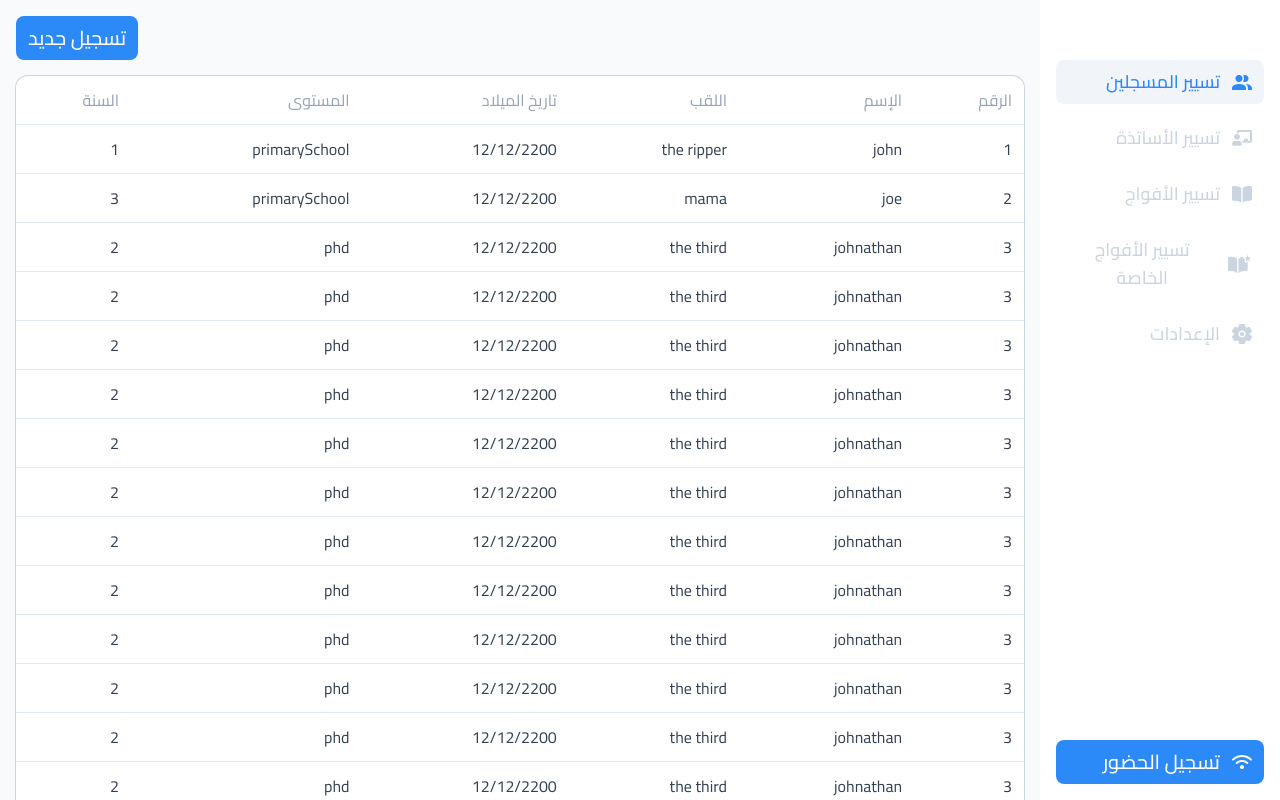
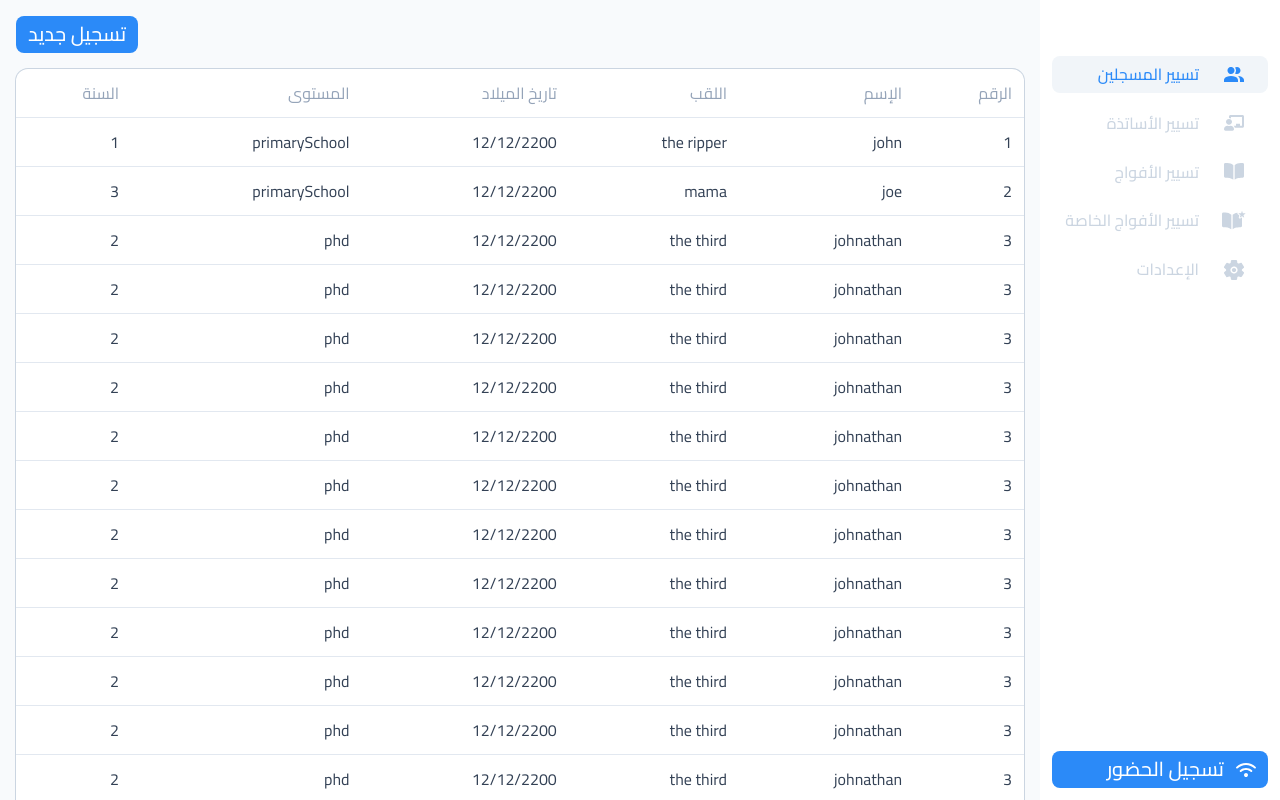
Before and after one commit to icenspln/dashboard-front, a React (Vite) app: page / in a window 1280 px wide. Shown: the top 800 px of the page. Built offline with nearby package versions, Linux system fonts and the light colour scheme.

Commit message:
button width fix

```diff
--- a/src/components/ButtonPrimary.tsx
+++ b/src/components/ButtonPrimary.tsx
@@ -30,8 +30,10 @@ export default function ButtonPrimary({
         "bg-white transition hover:bg-light border border-solid border-light text-blueDark font-medium flex flex-row items-center rounded-lg gap-3 px-3 py-2"
       }
     >
-      {children}
-      <h2 className="text-xl text-blueDark">{text}</h2>
+      <div className="flex items-center justify-center min-w-3 ">
+        {children}
+      </div>
+      <h2 className="text-blueDark">{text}</h2>
     </button>
   );
 }
--- a/src/components/ButtonSecondary.tsx
+++ b/src/components/ButtonSecondary.tsx
@@ -13,37 +13,15 @@ export default function ButtonSecondary({
   isActive,
 }: ButtonSecondaryType) {
   function returnStyles(isActive: boolean) {
-    return `nav--button min-w-[183px] w-full ${isActive ? "bg-grayBlue text-blue" : "bg-white hover:bg-light   text-disabledGray hover:text-darkGray"} font-medium flex flex-row items-center rounded-lg gap-3 px-3 py-2`;
+    return `nav--button min-w-[183px] w-full ${isActive ? "bg-grayBlue text-blue" : "bg-white hover:bg-light   text-disabledGray hover:text-darkGray"} font-medium flex flex-row items-center justify-start rounded-lg gap-3 px-3 py-2`;
   }
 
-  // switch (state) {
-  //   case "active":
   return (
-    <button
-      className={returnStyles(isActive)}
-      // className={
-      //   "bg-grayBlue min-w-[183px]  w-full  font-medium flex flex-row items-center rounded-lg gap-3 px-3 py-2"
-      // }
-    >
-      {children}
-      <h2 className="text-lg text-inherit">{text}</h2>
+    <button className={returnStyles(isActive)}>
+      <div className="flex items-center justify-center min-w-3 basis-1/4">
+        {children}
+      </div>
+      <h2 className="text-inherit basis-3/4 text-start">{text}</h2>
     </button>
   );
-  //     break;
-  //   case "clear":
-  //     return (
-  //       <button
-  //         id="nav--button"
-  //         className={
-  //           "bg-white hover:bg-light  transition text-disabledGray hover:text-darkGray min-w-[183px] w-full  font-medium flex flex-row items-center rounded-lg gap-3 px-3 py-2"
-  //         }
-  //       >
-  //         {children}
-  //         <h2 className="text-lg transition text-inherit hover:text-inherit">
-  //           {text}
-  //         </h2>
-  //       </button>
-  //     );
-  //     break;
-  // }
 }
--- a/src/index.css
+++ b/src/index.css
@@ -1,10 +1,8 @@
-
-@import url('https://fonts.googleapis.com/css2?family=Cairo:wght@200..1000&display=swap');
+@import url("https://fonts.googleapis.com/css2?family=Cairo:wght@200..1000&display=swap");
 
 @tailwind base;
 @tailwind components;
 @tailwind utilities;
-
 
 :root {
   font-family: cairo, sans-serif;
@@ -13,3 +11,14 @@
   -webkit-font-smoothing: antialiased;
   -moz-osx-font-smoothing: grayscale;
 }
+
+h1,
+h2,
+h3,
+h4,
+h5,
+h6,
+p,
+small {
+  line-height: 1.3rem !important;
+}
--- a/src/routes/Root.tsx
+++ b/src/routes/Root.tsx
@@ -9,9 +9,9 @@ export default function Root() {
   return (
     <>
       <div className="">
-        <main className="navbar  flex flex-row ">
-          <section className=" fixed top-0 right-0 h-screen w-60 navbar--section basis-1/6 min-h-dvh max-w-md  min-w-md flex flex-col justify-between  p-4 ">
-            <ul className="navbar--ul flex flex-col gap-3 my-11">
+        <main className="navbar flex">
+          <section className="navbar--section fixed w-[240px] top-0 right-0 h-screen   min-h-dvh max-w-md  min-w-md flex flex-col justify-between  p-3 ">
+            <ul className="navbar--ul flex flex-col gap-3 my-11 ">
               <li>
                 <NavLink to={`/`}>
                   {({ isActive }) => (
@@ -81,7 +81,7 @@ export default function Root() {
               <Signal />
             </ButtonPrimary>
           </section>
-          <section className="mr-60 w-full">
+          <section className="mr-[240px] w-full">
             <Outlet />
           </section>
         </main>
```
